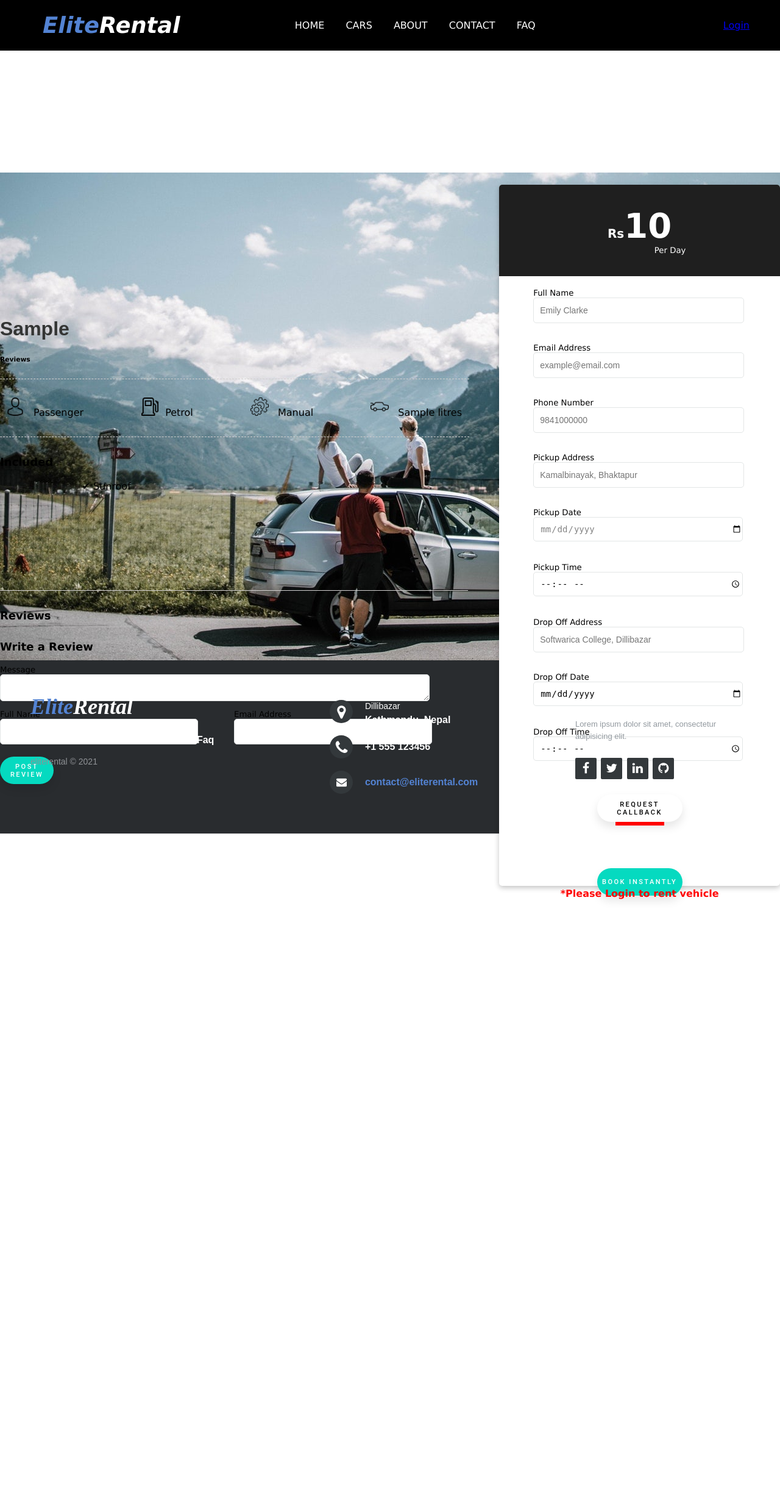
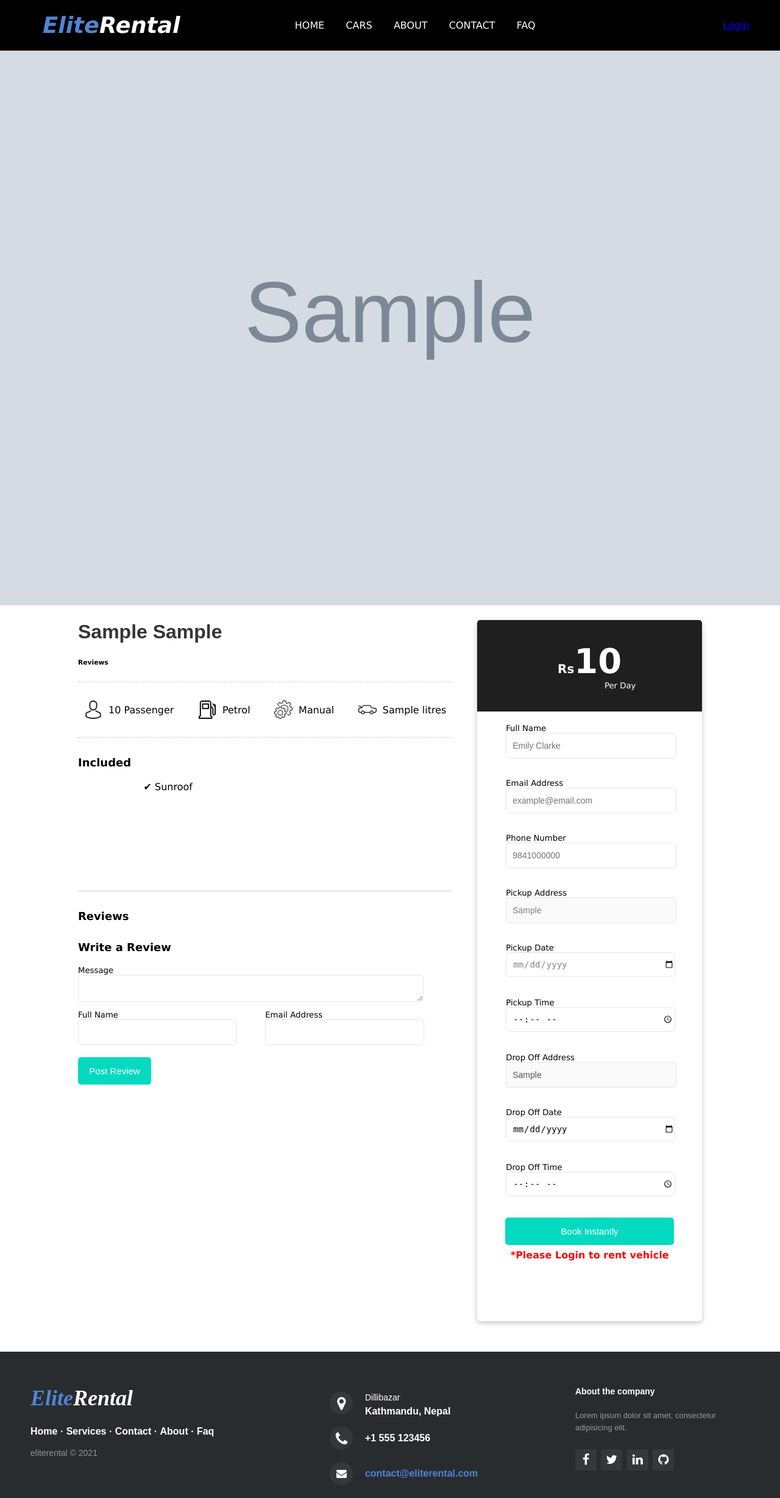
Before and after one commit to PrasanMadhikarmi/fyp_VehicleRental, a Django app: page /services/detail/1 in a window 1280 px wide. Shown: the top 2457 px of the page at 61% size. Before the commit the page ends 1477 px from the top, so only its background shows below. Run offline with Django 4.2, Linux system fonts and the light colour scheme; tables that the repository leaves empty hold one stand-in row (values such as "Sample post"); grey boxes marked "Sample" are stand-in pictures; some libraries are stand-ins or nearby versions.

Commit message:
doine with the frontend for detail page

```diff
--- a/services/models.py
+++ b/services/models.py
@@ -15,10 +15,8 @@
     name = models.CharField(max_length=255)
     email = models.CharField(max_length=100)
     number = models.CharField(max_length=10)
-    pickAddress = models.CharField(max_length=255)
     pickDate = models.DateField()
     pickTime = models.TimeField()
-    dropAddress = models.CharField(max_length=255)
     dropDate = models.DateField()
     dropTime = models.TimeField()
     status = models.CharField(max_length=150, choices=st, default='Processing')
--- a/services/static/services/detail.css
+++ b/services/static/services/detail.css
@@ -115,7 +115,7 @@
   }
 }
 
-.main-container{
+.main-detail-container{
   width: 80%;
   min-height: 100vh;
   margin: 0 auto;
@@ -140,6 +140,8 @@
   }
 
   .ft{
+    display:flex;
+    align-items: center;
     padding: 10px;
 
   }
@@ -260,7 +262,7 @@
       border: 0;
     }
 
-    .btn{
+    .booking-btn{
       width: 75%;
       border:0;
       border-radius: 5px;
@@ -273,12 +275,12 @@
       color: #1f1f1f;
       cursor: pointer;
     }
-    .btn:hover{
+    .booking-btn:hover{
       transition: 0.3s;
       background-color: #e4e4e4;
       box-shadow: rgba(0, 0, 0, 0.24) 0px 1px 3px;
     }
-    .btn.book{
+    .booking-btn.book{
       background-color: #05DAC0;
       color: #ffffff;
     }
@@ -287,13 +289,13 @@
       width: 100%;
       margin-top: 20px;
     }
-    .btn.post{
+    .booking-btn.post{
       margin: 0;
       width: 8em;
       background-color: #05DAC0;
       color: #ffffff;
     }
-    .btn.book:hover{
+    .booking-btn.book:hover{
       background-color: blue;
       transition: 0.3s;
       color: #ffffff;
--- a/services/templates/services/detail.html
+++ b/services/templates/services/detail.html
@@ -1,7 +1,6 @@
 {% load static %}
 <!DOCTYPE html>
 <html>
-
 <head>
     <meta charset="utf-8">
     <meta name="viewport" content="width=device-width">
@@ -11,27 +10,25 @@
 
 
 </head>
-
 <body>
-    {% include 'home/navbar.html' %}
 
 
-
+    {% include 'home/navbar.html' %}
     <section id="showcase">
         <div class="container">
-            <img src="{{car_pk.vehicleImage.url}}" class="img-fluid">
+            <img src="{{car_pk.image1.url}}" class="img-fluid">
         </div>
     </section>
 
 
-    <div class="main-container">
+<div class="main-detail-container">
     <div class="panel1">
-            <h1 class="title">{{car_pk.brand}} {{car_pk.name}}</h1>
+        <h1 class="title">{{car_pk.brand}} {{car_pk.model}}</h1>
         <h6>{{review_count}} Reviews</h6>
         <hr class="dash-hr">
         <div class="ft-container">
             <div class="ft">
-                    <img src="{% static 'services/avatar.png' %}"><span>{{car_pk.passenger}} Passenger</span>
+                <img src="{% static 'services/avatar.png' %}"><span>{{car_pk.capacity}} Passenger</span>
             </div>
             <div class="ft">
                 <img src="{% static 'services/pump.png' %}"><span>{{car_pk.carFuel}}</span>
@@ -94,7 +91,7 @@
                     <input class="review-entry" type="email" name="email">
                 </div>
                 <div class="row btn-p">
-                            <button class="btn post" name="SendReview"> Post Review</button>
+                    <button class="booking-btn post" name="SendReview"> Post Review</button>
                 </div>
             </div>
         </form>
@@ -132,8 +129,7 @@
                 </div>
                 <div class="row">
                     <h5 class="form-label">Pickup Address</h5>
-                            <input class="form-entry date" type="text" name="pickupAddress"
-                                placeholder="Kamalbinayak, Bhaktapur">
+                    <input class="form-entry date" type="text" name="pickupAddress" value="{{car_pk.location}}" disabled>
                 </div>
                 <div class="row">
                     <h5 class="form-label">Pickup Date</h5>
@@ -145,8 +141,7 @@
                 </div>
                 <div class="row">
                     <h5 class="form-label">Drop Off Address</h5>
-                            <input class="form-entry" type="text" name="dropAddress"
-                                placeholder="Softwarica College, Dillibazar">
+                    <input class="form-entry" type="text" name="dropAddress"  value="{{car_pk.location}}" disabled>
                 </div>
                 <div class="row">
                     <h5 class="form-label">Drop Off Date</h5>
@@ -157,23 +152,16 @@
                     <input class="form-entry" type="time" name="dropTime">
                 </div>
                 {% if user.is_authenticated %}
+
                     <div class="row btn-c">
-                            <button class="btn" type="submit" name="Callback">Request Callback</button>
-                        </div>
-                        <hr class="sep">
-                        <div class="row btn-c">
-                            <button class="btn book" type="submit" name="BookInstantly">Book Instantly</button>
+                        <button class="booking-btn book" type="submit" name="BookInstantly">Book Instantly</button>
                     </div>
                 {% else %}
+
                     <div class="row btn-c">
-                            <button class="btn" type="submit" name="Callback" disabled>Request Callback</button>
+                        <button class="booking-btn book" type="submit" name="BookInstantly" disabled>Book Instantly</button>
                     </div>
-                        <hr class="sep">
-                        <div class="row btn-c">
-                            <button class="btn book" type="submit" name="BookInstantly" disabled>Book Instantly</button>
-                        </div>
-                        <h4 style="color: red; margin-top: 7px; font-weight: 600;">*Please Login to rent vehicle</h4>
-                        <br>
+                    <h4 style="color: red; margin-top: 7px; font-weight: 600;">*Please Login to rent vehicle</h4><br>
                 {% endif %}
 
             </div>
@@ -252,5 +240,4 @@
 
 
 </body>
-
 </html>
```
Also changed, not shown: services/migrations/0002_rename_dropdate_bookinstantly_fromdate_and_more.py (added), services/migrations/0003_rename_fromdate_bookinstantly_dropdate_and_more.py (added). Lines whose indentation alone changed are shown as unchanged.
